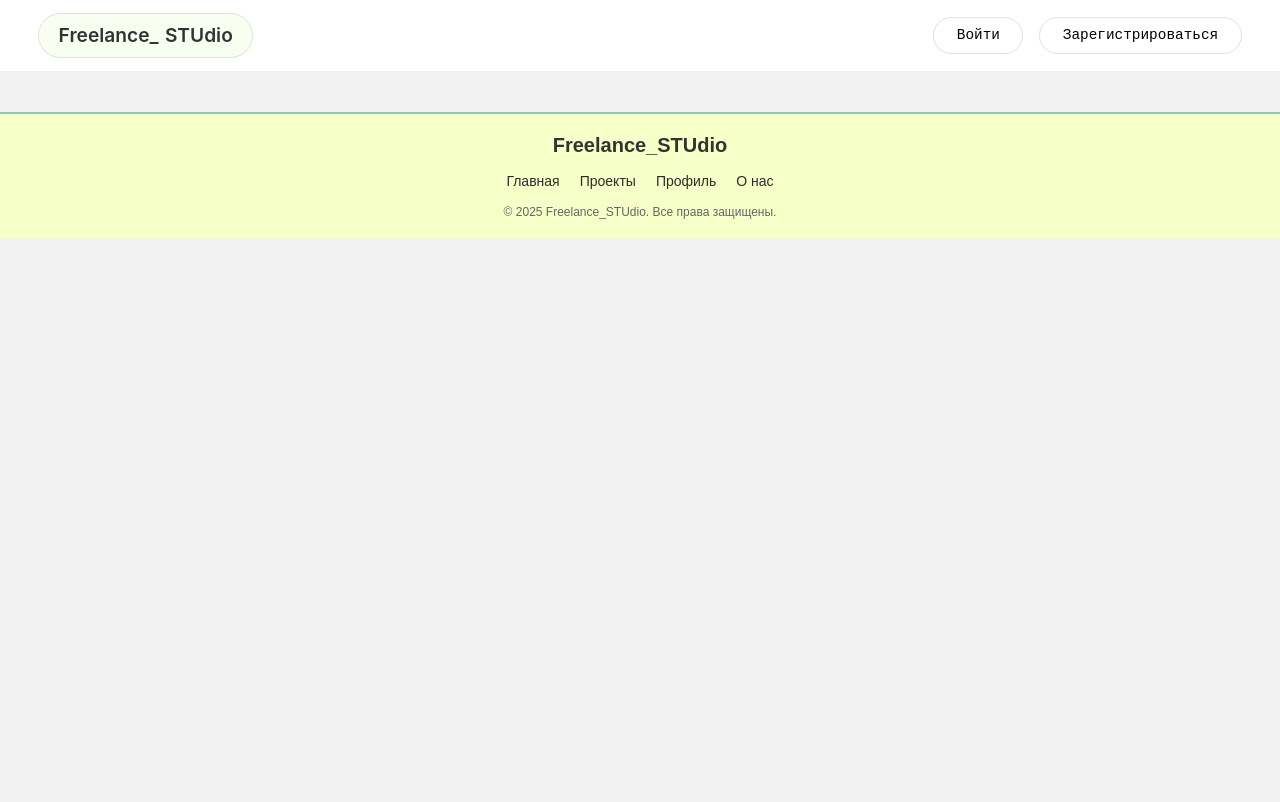
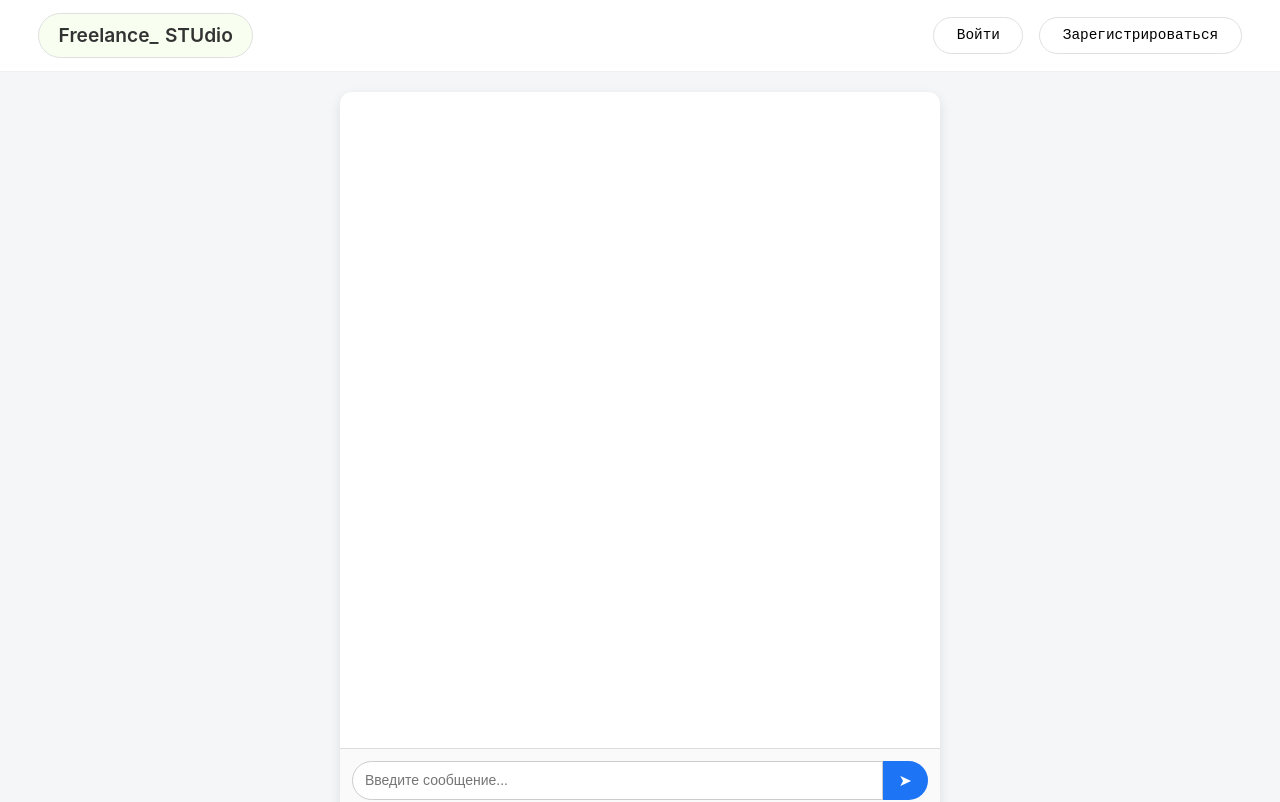
Before and after one commit to cwerti/freelance_portal_front, a React (Create React App) app: page /Chat in a window 1280 px wide. Shown: the top 802 px of the page. Built offline with nearby package versions, Linux system fonts and the light colour scheme.

Commit message:
Создал страницу чата

```diff
--- a/package.json
+++ b/package.json
@@ -4,6 +4,7 @@
   "private": true,
   "dependencies": {
     "bootstrap": "^5.3.6",
+    "jwt-decode": "^4.0.0",
     "react": "^18.2.0",
     "react-dom": "^18.2.0",
     "react-router-dom": "^6.3.0",
--- a/src/App.js
+++ b/src/App.js
@@ -9,7 +9,7 @@ import CreateProject from './pages/CreateProject';
 import ProjectDetails from './pages/ProjectDetails';
 import AdminPanel from "./pages/AdminPanel";
 import Chats from "./pages/Chats";
-
+import Chat from "./pages/Chat";
 
 function App() {
   return (
@@ -23,7 +23,8 @@ function App() {
         <Route path="/create-project" element={<CreateProject />} />
         <Route path="/project/:id" element={<ProjectDetails />} />
         <Route path="/admin" element={<AdminPanel />} />
-        <Route path="/Chats" element={<Chats />} />
+        <Route path="/Chats" element={<Chats  userId={1}/>}  />
+        <Route path="/Chat" element={<Chat />}  />
       </Routes>
       <Footer />
     </Router>
--- /dev/null
+++ b/src/pages/Chat.js
@@ -0,0 +1,92 @@
+import React, { useState, useEffect, useRef } from "react";
+import "../styles/Chat.css";
+
+const Chat = ({ chatId, userId = 2 }) => {
+    const [messages, setMessages] = useState([]);
+    const [newMessage, setNewMessage] = useState("");
+    const messagesEndRef = useRef(null);
+
+    // Мок-данные сообщений по chatId
+    const mockMessages = {
+        1: [
+            { id: 1, senderId: 2, text: "Привет! Как дела?", timestamp: "2024-02-20T15:30:00" },
+            { id: 2, senderId: 1, text: "Отлично, спасибо!", timestamp: "2024-02-20T15:31:00" },
+            { id: 3, senderId: 2, text: "Рад слышать!", timestamp: "2024-02-20T15:32:00" }
+        ],
+        2: [
+            { id: 4, senderId: 3, text: "Жду документы к обеду", timestamp: "2024-02-20T14:45:00" },
+            { id: 5, senderId: 2, text: "Хорошо, отправлю через час", timestamp: "2024-02-20T14:50:00" }
+        ],
+        3: [
+            { id: 6, senderId: 1, text: "Спасибо за помощь!", timestamp: "2024-02-20T12:15:00" },
+            { id: 7, senderId: 2, text: "Не за что, всегда рад помочь!", timestamp: "2024-02-20T12:16:00" }
+        ]
+    };
+
+    // Загрузка сообщений при изменении chatId
+    useEffect(() => {
+        if (chatId && mockMessages[chatId]) {
+            setMessages(mockMessages[chatId]);
+        } else {
+            setMessages([]);
+        }
+    }, [chatId]);
+
+    // Прокрутка вниз при добавлении новых сообщений
+    useEffect(() => {
+        messagesEndRef.current?.scrollIntoView({ behavior: "smooth" });
+    }, [messages]);
+
+    const handleSendMessage = (e) => {
+        e.preventDefault();
+        if (!newMessage.trim()) return;
+
+        const message = {
+            id: Date.now(),
+            senderId: userId,
+            text: newMessage,
+            timestamp: new Date().toISOString()
+        };
+
+        setMessages((prev) => [...prev, message]);
+        setNewMessage("");
+    };
+
+    return (
+        <div className="chat-container">
+            <div className="chat-window">
+                <div className="messages-container">
+                    {messages.map((msg) => (
+                        <div
+                            key={msg.id}
+                            className={`message ${msg.senderId === userId ? "sent" : "received"}`}
+                        >
+                            <div className="message-content">
+                                <p>{msg.text}</p>
+                                <span className="message-time">
+                                    {new Date(msg.timestamp).toLocaleTimeString([], {
+                                        hour: "2-digit",
+                                        minute: "2-digit"
+                                    })}
+                                </span>
+                            </div>
+                        </div>
+                    ))}
+                    <div ref={messagesEndRef} />
+                </div>
+
+                <form className="message-input-form" onSubmit={handleSendMessage}>
+                    <input
+                        type="text"
+                        placeholder="Введите сообщение..."
+                        value={newMessage}
+                        onChange={(e) => setNewMessage(e.target.value)}
+                    />
+                    <button type="submit">➤</button>
+                </form>
+            </div>
+        </div>
+    );
+};
+
+export default Chat;
--- a/src/pages/Chats.js
+++ b/src/pages/Chats.js
@@ -1,8 +1,34 @@
 import React from "react";
 import "../styles/Chats.css";
 import { useState, useEffect } from 'react';
+import Chat from './Chat';
 
-const Chats = ({ userId }) => {
+// Мок-данные для тестирования
+const mockChats = [
+{
+    id: 1,
+    participantName: "Иван Иванов",
+    lastMessageTime: "2024-02-20T15:30:00",
+    lastMessage: "Привет! Как дела?",
+    lastMessageSender: 2
+},
+{
+    id: 2,
+    participantName: "Мария Петрова",
+    lastMessageTime: "2024-02-20T14:45:00",
+    lastMessage: "Жду документы к обеду",
+    lastMessageSender: 3
+},
+{
+    id: 3,
+    participantName: "Алексей Смирнов",
+    lastMessageTime: "2024-02-20T12:15:00",
+    lastMessage: "Спасибо за помощь!",
+    lastMessageSender: 1
+}
+];
+
+const Chats = ({ userId = 2 }) => { // Значение по умолчанию для демонстрации
     const [chats, setChats] = useState([]);
     const [loading, setLoading] = useState(true);
     const [error, setError] = useState(null);
@@ -11,12 +37,15 @@ const [activeChat, setActiveChat] = useState(null);
 useEffect(() => {
     const fetchChats = async () => {
         try {
-        const response = await fetch(`/chats/${userId}`);
-        if (!response.ok) {
-            throw new Error('Failed to fetch chats');
-        }
-        const data = await response.json();
-        setChats(data);
+
+        // Для теста можно раскомментировать ошибку
+        // throw new Error('Сервер не отвечает');
+
+        // Используем мок-данные вместо реального запроса
+        setChats(mockChats.filter(chat =>
+            chat.lastMessageSender === userId ||
+            chat.participantId === userId
+        ));
         } catch (err) {
         setError(err.message);
         } finally {
@@ -31,14 +60,15 @@ useEffect(() => {
 
 const handleChatClick = (chatId) => {
     setActiveChat(chatId);
+    console.log('Selected chat ID:', chatId);
 };
 
 if (loading) {
-    return <div className="chat-page-body">Loading chats...</div>;
+    return <div className="chat-page-body">Загрузка чатов...</div>;
 }
 
 if (error) {
-    return <div className="chat-page-body">Error: {error}</div>;
+    return <div className="chat-page-body">Ошибка: {error}</div>;
 }
 
 return (
@@ -50,6 +80,9 @@ return (
             key={chat.id}
             onClick={() => handleChatClick(chat.id)}
             >
+            <div className="chat-conversation">
+                {activeChat && <ChatBody chatId={activeChat} userId={userId} />}
+            </div>
             <div className="chat-info">
                 <div className="chat-header">
                 <h3 className="user-name">{chat.participantName}</h3>
@@ -60,7 +93,6 @@ return (
                     })}
                 </span>
                 </div>
-
                 <div className="chat-preview">
                 <p className="last-message">
                     {chat.lastMessageSender === userId ? (
--- /dev/null
+++ b/src/styles/Chat.css
@@ -0,0 +1,93 @@
+.chat-container {
+    display: flex;
+    justify-content: center;
+    align-items: start;
+    padding: 20px 10px;
+    height: 100vh;
+    background-color: #f4f6f8;
+}
+
+.chat-window {
+    width: 100%;
+    max-width: 600px;
+    height: 90vh;
+    max-height: 800px;
+    background-color: #fff;
+    border-radius: 12px;
+    box-shadow: 0 4px 12px rgba(0, 0, 0, 0.1);
+    display: flex;
+    flex-direction: column;
+    overflow: hidden;
+}
+
+.messages-container {
+    flex-grow: 1;
+    overflow-y: auto;
+    padding: 15px;
+    display: flex;
+    flex-direction: column-reverse;
+    gap: 10px;
+}
+
+.message {
+    max-width: 75%;
+    padding: 10px 15px;
+    border-radius: 12px;
+    font-size: 14px;
+    line-height: 1.4;
+    word-wrap: break-word;
+}
+
+.sent {
+    align-self: flex-end;
+    background-color: #dcf8c6;
+    border-top-right-radius: 4px;
+}
+
+.received {
+    align-self: flex-start;
+    background-color: #e5e5ea;
+    border-top-left-radius: 4px;
+}
+
+.message-content p {
+    margin: 0;
+}
+
+.message-time {
+    font-size: 10px;
+    color: #666;
+    margin-top: 5px;
+    text-align: right;
+}
+
+.message-input-form {
+    display: flex;
+    padding: 12px;
+    border-top: 1px solid #ddd;
+    background-color: #fafafa;
+}
+
+.message-input-form input {
+    flex-grow: 1;
+    padding: 10px 12px;
+    border: 1px solid #ccc;
+    border-radius: 20px 0 0 20px;
+    font-size: 14px;
+    outline: none;
+}
+
+.message-input-form button {
+    padding: 10px 16px;
+    border: none;
+    background-color: #1d74f5;
+    color: white;
+    font-size: 16px;
+    border-radius: 0 20px 20px 0;
+    cursor: pointer;
+    transition: background-color 0.3s ease;
+}
+
+.message-input-form button:hover {
+    background-color: #1662c4;
+}
```
Also changed, not shown: 1 other file (tests, documents, lock files or other folders). Lines whose indentation alone changed are shown as unchanged.
